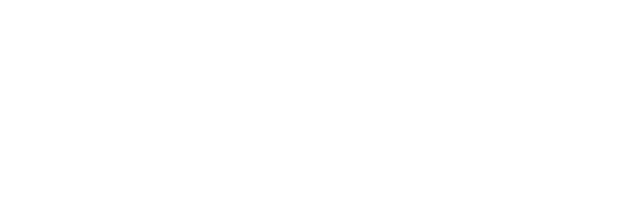
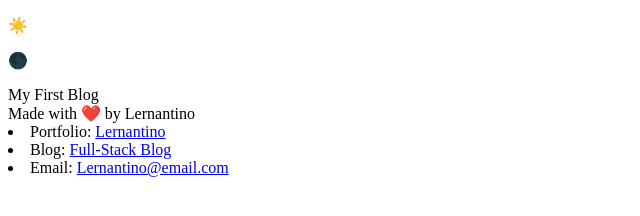
Before and after one commit to yoselynperalta/HW-4, a plain HTML site: page blog.html in a window 1280 px wide. Shown: the whole page, without its empty margins (0-640 px from the left). Drawn offline with Linux system fonts and the light colour scheme.

Commit message:
updated hmtl in blog page such as the footer and nav bar

```diff
--- a/blog.html
+++ b/blog.html
@@ -6,6 +6,19 @@
     <title>Blog</title>
 </head>
 <body>
+    <nav class="sun">
+        <p>☀️</p>
+    <div class="moon">
+        <p>🌑</p>
+    </div>
+    </nav>
+    <header>My First Blog</header>
 
+
+    <footer>Made with ❤️ by Lernantino
+        <li>Portfolio: <a href="Lernantino.com">Lernantino</a></li>
+        <li>Blog: <a href="fullstackblog.com">Full-Stack Blog</a></li>
+        <li>Email: <a href="email.com">Lernantino@email.com</a></li>
+    </footer>
 </body>
 </html>
```
Also changed, not shown: index.html (+4 -1 lines).
